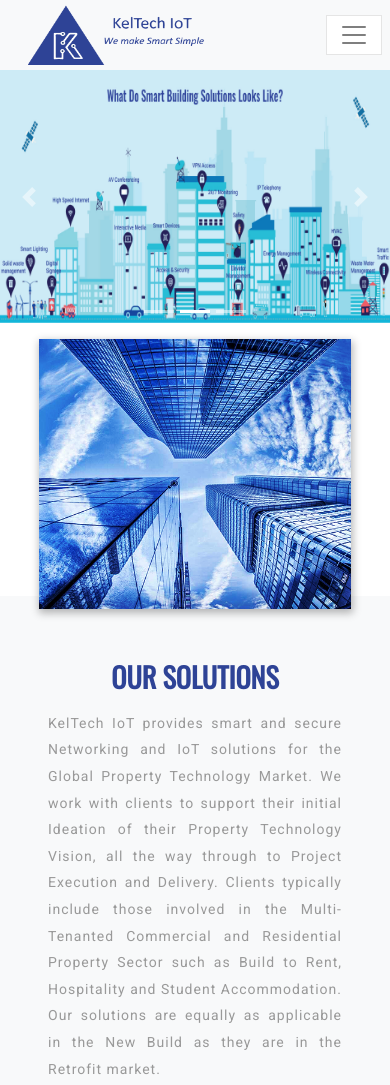
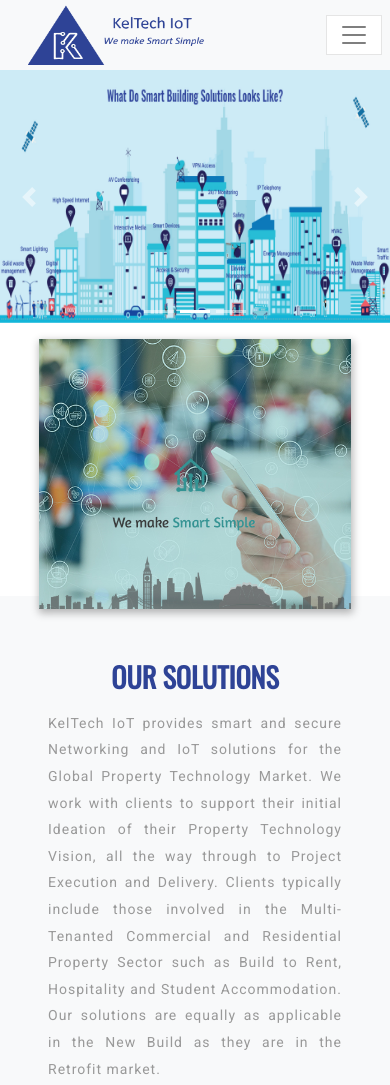
Before and after one commit to dharangsharma/keltechNew, a plain HTML site: page index.html in a window 390 px wide. Shown: the top 1085 px of the page. Drawn offline with nearby package versions, Linux system fonts and the light colour scheme; a web font is replaced by a local one.

Commit message:
mobile responsive

```diff
--- a/index.html
+++ b/index.html
@@ -118,7 +118,7 @@ License URL: http://creativecommons.org/licenses/by/3.0/
         <div class="py-xl-5 py-lg-3">
             <div class="d-flex t-in " data-aos="fade-down">
                 <div class="col-lg-5 text-info-sec p-0">
-                    <img src="./images/new images/Building-blue.jpg" alt=" " class="img-fluid" />
+                    <img src="./images/iot-teal.jpg" alt=" " class="img-fluid" />
                 </div>
                 <div class="col-lg-7 text-info-sec bg-light">
                     <h3 class="what-title text-dark my-3">OUR SOLUTIONS</h3>
@@ -320,7 +320,7 @@ License URL: http://creativecommons.org/licenses/by/3.0/
             <div class="address row mb-xl-5">
                 <div class="col-lg-4 address-grid-w3l my-lg-0 my-4">
                     <div class="address-info p-5">
-                        <div class="row">
+                        <div class="row"> <br/> <br/> <br/> <br/> <br/>
                             <div class="col-md-3 address-left text-center">
                                 <i class="far fa-envelope" style="color:#55c7df;"></i>
                             </div>
@@ -335,21 +335,21 @@ License URL: http://creativecommons.org/licenses/by/3.0/
                 </div>
                 <div class="col-lg-4 address-grid-w3l">
                     <div class="address-info p-5">
-                        <div class="row">
+                        <div class="row" style="padding-top: 5px;">
                             <div class="col-md-3 address-left text-center">
                                 <i class="far fa-map" style="color:#55c7df;"></i>
                             </div>
                             <div class="col-md-9 address-right text-left">
                                 <h6 class="ad-info text-uppercase mb-2">Address</h6>
-                                <p> A2,Water's Edge,Charlotte Quay Dock,Dublin 4</p>
+                                <p>A2, Water's Edge, Charlotte Quay Dock, Dublin 4
+                                </p>
                             </div>
                         </div>
                     </div>
                 </div>
                 <div class="col-lg-4 address-grid-w3l">
                     <div class="address-info p-5" id="phone-box">
-                        <div class="row">
-
+                        <div class="row"><br/> <br/> <br/> <br/> <br/>
                             <div class="col-md-3 address-left text-center">
                                 <i class="fas fa-mobile-alt" style="color:#55c7df;"></i>
                             </div>
```
Also changed, not shown: images/iot-teal.jpg (added).
